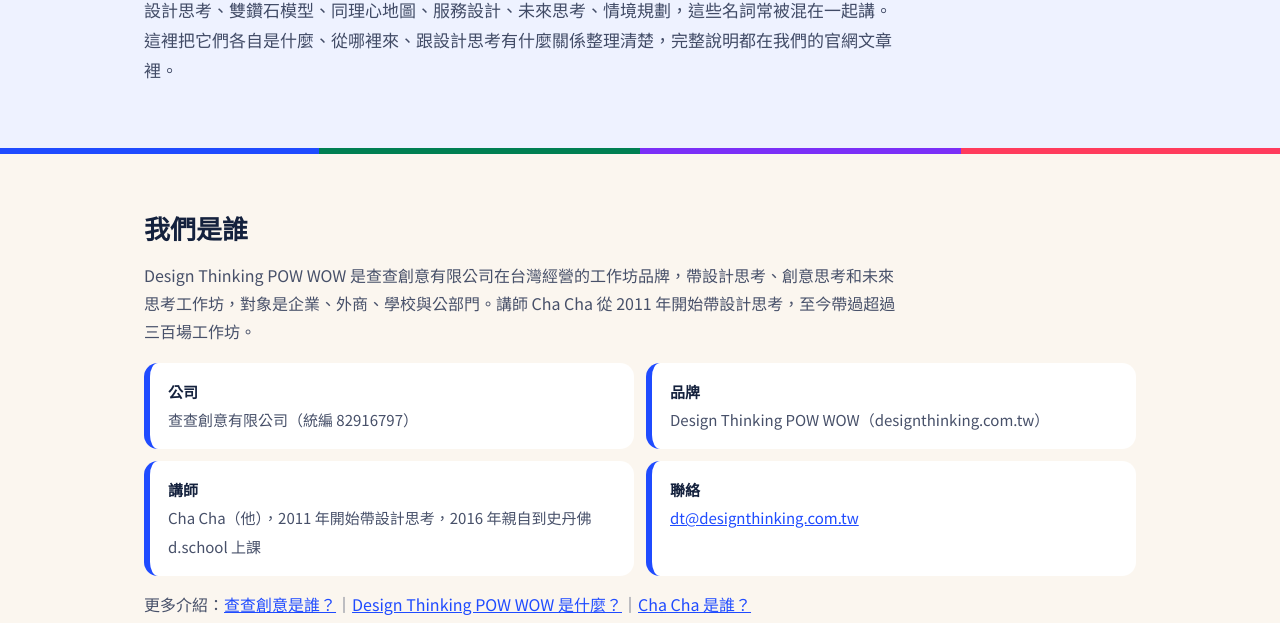
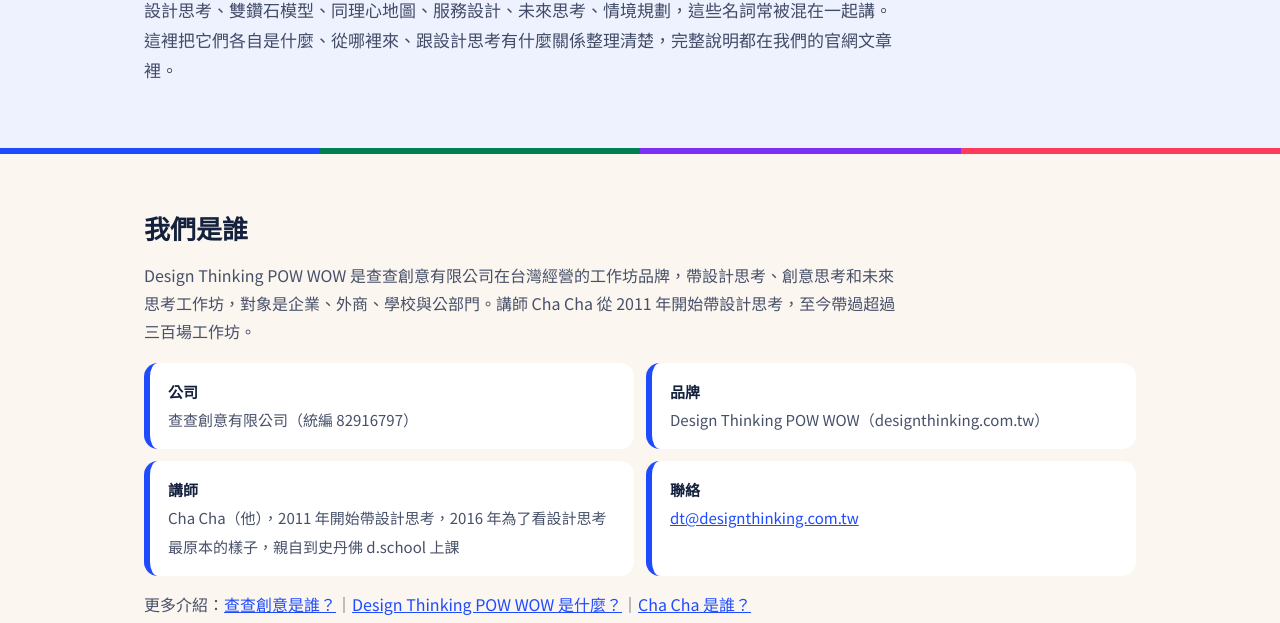
Before and after one commit to designthinking-powwow/learn, a plain HTML site: page index.html in a window 1280 px wide. Shown: the part 172-795 px from the top of the page. Drawn offline with Linux system fonts and the light colour scheme.

Commit message:
Add files via upload

```diff
--- a/index.html
+++ b/index.html
@@ -123,7 +123,7 @@
     <div class="facts">
       <div><b>公司</b><span>查查創意有限公司（統編 82916797）</span></div>
       <div><b>品牌</b><span>Design Thinking POW WOW（designthinking.com.tw）</span></div>
-      <div><b>講師</b><span>Cha Cha（他），2011 年開始帶設計思考，2016 年親自到史丹佛 d.school 上課</span></div>
+      <div><b>講師</b><span>Cha Cha（他），2011 年開始帶設計思考，2016 年為了看設計思考最原本的樣子，親自到史丹佛 d.school 上課</span></div>
       <div><b>聯絡</b><span><a href="mailto:dt@designthinking.com.tw">dt@designthinking.com.tw</a></span></div>
     </div>
     <p class="lead" style="margin-top:14px">更多介紹：<a href="/cha-cha-creative/">查查創意是誰？</a>｜<a href="/design-thinking-pow-wow/">Design Thinking POW WOW 是什麼？</a>｜<a href="/cha-cha/">Cha Cha 是誰？</a></p>
```
